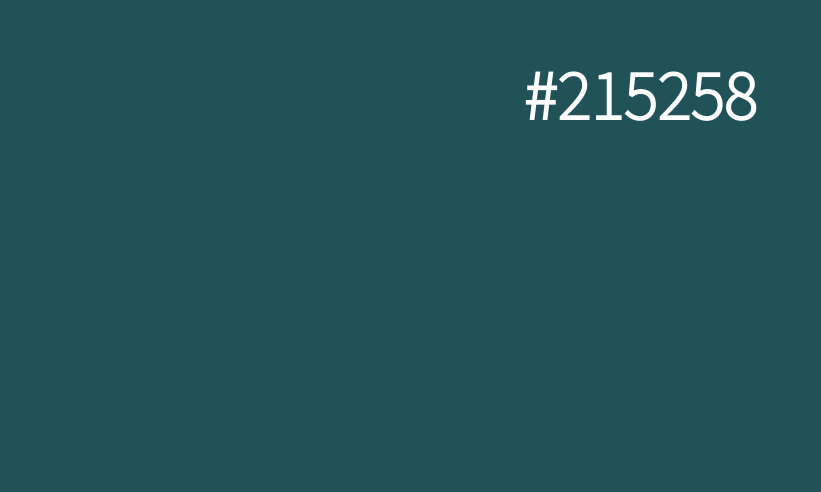
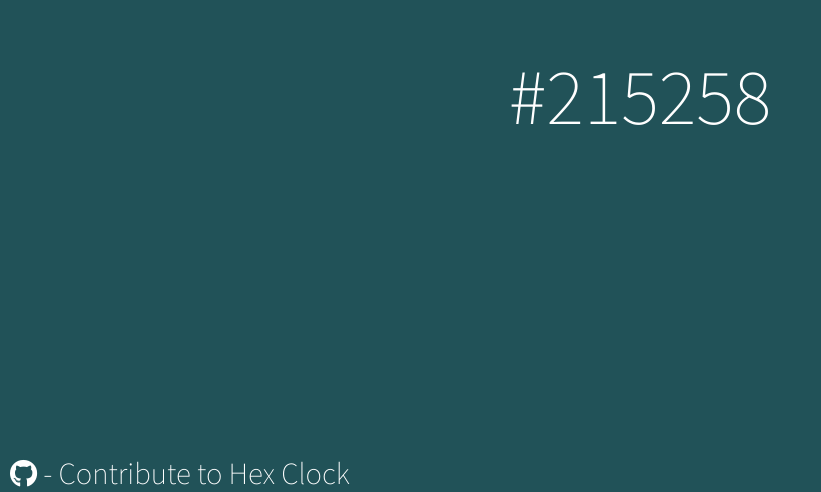
Before and after one commit to nicknamedelta/hex-clock, a plain HTML site: page index.html in a window 1280 px wide. Shown: the part 308-800 px from the top of the page, without its empty margins (0-821 px from the left). Drawn offline with Linux system fonts and the light colour scheme.

Commit message:
2step2 - add: {contribute link}

```diff
--- a/css/styles.css
+++ b/css/styles.css
@@ -1,7 +1,18 @@
 * {
   font-family: "Noto Sans JP", sans-serif;
   color: #fff;
-  font-size: 2rem;
+}
+
+a {
+  text-decoration: none;
+}
+
+a:hover {
+  text-decoration: underline #fff;
+}
+
+#hex-value {
+  font-size: 72px;
 }
 
 .container {
@@ -11,3 +22,22 @@
   left: 50%;
   transform: translate(-50%, -50%);
 }
+
+.left-b-align {
+  position: absolute;
+  bottom: 0;
+  left: 0;
+}
+
+.left-b-align span {
+  font-size: 28px;
+  padding: 0 0 0 10px;
+}
+
+@media only screen and (max-width: 768px) {
+  .left-b-align {
+    margin: auto;
+    position: absolute;
+    bottom: 0;
+  }
+}
--- a/index.html
+++ b/index.html
@@ -11,14 +11,22 @@
   <link rel="preconnect" href="https://fonts.gstatic.com">
   <link href="https://fonts.googleapis.com/css2?family=Noto+Sans+JP:wght@100&display=swap" rel="stylesheet">
 
-  <title>Hex Clock</title>
+  <link rel="stylesheet" href="https://pro.fontawesome.com/releases/v5.10.0/css/all.css"
+    integrity="sha384-AYmEC3Yw5cVb3ZcuHtOA93w35dYTsvhLPVnYs9eStHfGJvOvKxVfELGroGkvsg+p" crossorigin="anonymous" />
+
+  <title>Hex Clock | #000000 to #235959</title>
 
   <link rel="stylesheet" href="./css/styles.css" />
 </head>
 
 <body id="back-color">
   <div class="container">
-    <h1 id="hex-value"></h1>
+    <span id="hex-value"></span>
+  </div>
+
+  <div class="left-b-align">
+    <span><a href="https://github.com/nicknamedelta/hex-clock/pulls"><i class="fab fa-github"></i> - Contribute to Hex
+        Clock</a></span>
   </div>
   <script src="./js/main.js"></script>
 </body>
--- a/js/main.js
+++ b/js/main.js
@@ -19,4 +19,5 @@ const tick = () => {
   // call the function when passes 1 second
   setTimeout(tick, 1000);
 };
+
 tick();
```
Also changed, not shown: assets/icons/favicon.ico, 1 other file.
